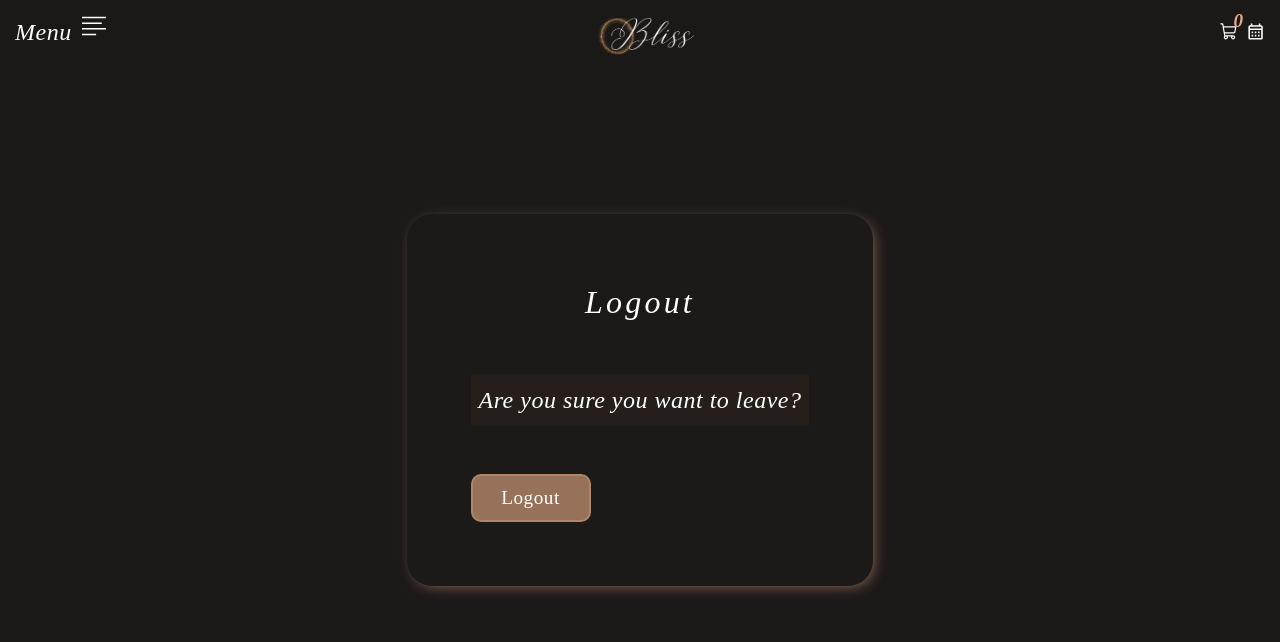
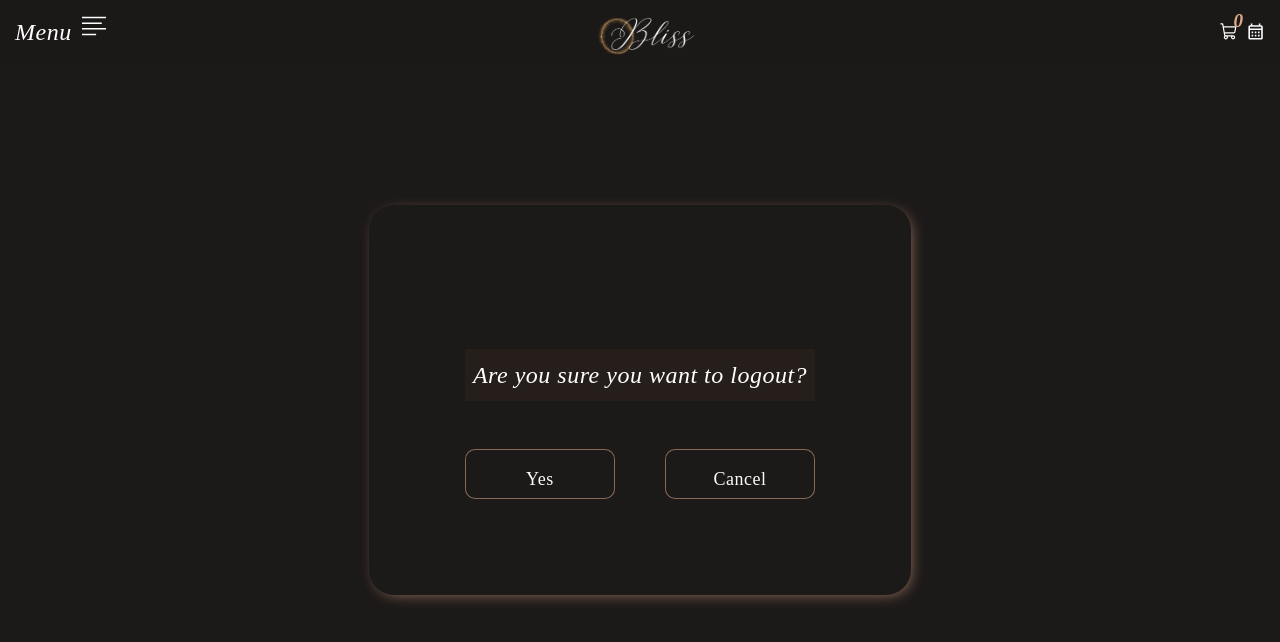
Before and after one commit to Yusra-Ahmad/Final-Project, a React (Vite) app in the folder frontend/: page /logout in a window 1280 px wide. Shown: the top 642 px of the page. Built offline with nearby package versions, Linux system fonts and the light colour scheme.

Commit message:
modified Homepage.tsx, homepage.scss, Logout.tsx and logout.scss

```diff
--- a/frontend/src/components/homepage/Homepage.tsx
+++ b/frontend/src/components/homepage/Homepage.tsx
@@ -1,9 +1,36 @@
 import Header from "../header/Header";
+// import "./homepage.scss";
 
 const Homepage = () => {
   return (
     <div className="home-page">
-      <Header />
+      <div className="page-container">
+        <Header />
+        <div className="page">
+          <div className="text-overlay">
+            <h2>Page 1</h2>
+            <p>This is some text overlaid on the first image.</p>
+          </div>
+        </div>
+        <div className="page">
+          <div className="text-overlay">
+            <h2>Page 2</h2>
+            <p>This is some text overlaid on the second image.</p>
+          </div>
+        </div>
+        <div className="page">
+          <div className="text-overlay">
+            <h2>Page 3</h2>
+            <p>This is some text overlaid on the third image.</p>
+          </div>
+        </div>
+        <div className="page">
+          <div className="text-overlay">
+            <h2>Page 4</h2>
+            <p>This is some text overlaid on the fourth image.</p>
+          </div>
+        </div>
+      </div>
     </div>
   );
 };
--- /dev/null
+++ b/frontend/src/components/homepage/homepage.scss
@@ -0,0 +1,63 @@
+.home-page {
+  .page-container {
+    height: 100vh;
+    width: 100%;
+    position: relative;
+    overflow: hidden;
+  }
+
+  .page {
+    height: 100vh;
+    width: 100%;
+    position: absolute;
+    top: 0;
+    left: 0;
+    overflow: hidden;
+    opacity: 1;
+    transition: all 300ms ease-in-out;
+    z-index: 0;
+    will-change: auto;
+  }
+
+  #blank {
+    width: 100vw;
+    height: 100vh;
+    opacity: 1;
+    position: fixed;
+    top: 0;
+    left: 0;
+    z-index: 999;
+    transition: transform 300ms ease-in-out;
+    transform: translateY(-100%);
+  }
+
+  #blank.visible {
+    transition: transform 0ms ease-in-out;
+    transform: translateY(0);
+  }
+
+  .page.active {
+    z-index: 1;
+    visibility: visible;
+  }
+
+  .page.inactive {
+    z-index: 0;
+    visibility: hidden;
+  }
+
+  img {
+    width: 100%;
+    height: 100%;
+    object-fit: cover;
+  }
+
+  .text-overlay {
+    position: absolute;
+    top: 50%;
+    left: 50%;
+    transform: translate(-50%, -50%);
+    color: white;
+    text-align: center;
+  }
+}
--- a/frontend/src/components/logout/Logout.tsx
+++ b/frontend/src/components/logout/Logout.tsx
@@ -4,7 +4,7 @@ import "./logout.scss";
 
 const Logout = () => {
   const navigate = useNavigate();
-  const { setUser, setIsLoggedIn, setToken } = useUser();
+  const { user, setUser, setIsLoggedIn, setToken } = useUser();
 
   const handleLogout = () => {
     setUser(null);
@@ -16,16 +16,30 @@ const Logout = () => {
     navigate("/");
   };
 
-  // Optionally, you can add a confirmation message or modal here
+  const handleCancelLogout = () => {
+    navigate("/");
+  };
+
+  const capitalize = (str) => {
+    return str.charAt(0).toUpperCase() + str.slice(1);
+  };
+
+  const userName =
+    user && `${capitalize(user.firstname)} ${capitalize(user.lastname)}`;
 
   return (
     <div className="logout-container">
       <div className="logout-div">
-        <h1>Logout</h1>
-        <p>Are you sure you want to leave?</p>
-        <button onClick={handleLogout} className="logout-button ">
-          Logout
-        </button>
+        <h1>{userName}</h1>
+        <p>Are you sure you want to logout?</p>
+        <div className="logout-buttons">
+          <button onClick={handleLogout} className="confirm-button">
+            <span>Yes</span>
+          </button>
+          <button onClick={handleCancelLogout} className="cancel-button">
+            <span>Cancel</span>
+          </button>
+        </div>
       </div>
     </div>
   );
--- a/frontend/src/components/logout/logout.scss
+++ b/frontend/src/components/logout/logout.scss
@@ -8,7 +8,7 @@
   align-items: center;
 
   .logout-div {
-    padding: 4rem;
+    padding: 6rem;
     display: flex;
     flex-direction: column;
     gap: 3rem;
@@ -16,8 +16,7 @@
     border-radius: 25px;
     @media screen and (max-width: 768px) {
       width: 500px;
-      box-shadow: none;
-      border-radius: 0;
+      padding: 4rem;
     }
 
     h1 {
@@ -30,17 +29,73 @@
       font-size: 1.5rem;
       padding: 0.5rem;
     }
-    .logout-button {
-      padding: 8px;
-      width: 120px;
+    .logout-buttons {
+      display: flex;
+      justify-content: space-between;
 
-      font-size: 1.2rem;
-      background-color: #b08568d3;
-      border-radius: 10px;
-      border: #b08568 solid 2px;
-      &:hover {
-        background-color: #b08568;
-        border: #ffffff5e solid 2px;
+      .confirm-button,
+      .cancel-button {
+        background-color: #1c1919;
+        width: 150px;
+        height: 50px;
+        border-radius: 10px;
+        border: 1px solid #c89a7aa0;
+        position: relative;
+        overflow: hidden;
+        transition: all 0.5s ease-in;
+        z-index: 0;
+
+        &::before,
+        &::after {
+          content: "";
+          position: absolute;
+          top: 0;
+          width: 0;
+          height: 100%;
+          transform: skew(15deg);
+          transition: all 0.5s;
+          overflow: hidden;
+          z-index: -1;
+        }
+
+        &:hover::before,
+        &:hover::after {
+          width: 58%;
+        }
+
+        &:hover span {
+          color: #0f0206;
+          transition: 0.3s;
+        }
+
+        span {
+          color: #fdf9f6;
+          font-family: serif;
+          font-size: 18px;
+          transition: all 0.3s ease-in;
+        }
+      }
+      .confirm-button {
+        &::before {
+          left: -12px;
+          background: #e0ac8999;
+        }
+
+        &::after {
+          right: -12px;
+          background: #e0ac8999;
+        }
+      }
+      .cancel-button {
+        &::before {
+          left: -10px;
+          background: rgb(121, 44, 44);
+        }
+
+        &::after {
+          right: -10px;
+          background: rgb(121, 44, 44);
+        }
       }
     }
   }
```
